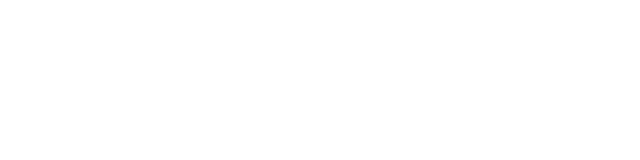
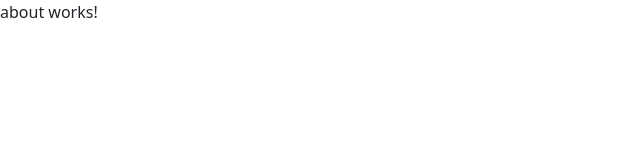
Before and after one commit to Joao-Barbas/Gofish-Web, an Angular app in the folder angular/: page /about-us in a window 1280 px wide. Before the commit this address led to /. Shown: the top 160 px of the page, without its empty margins (0-640 px from the left). Built offline with nearby package versions, Linux system fonts and the light colour scheme.

Commit message:
Componente para o about-us e as rotas configuradas.

```diff
--- /dev/null
+++ b/angular/src/app/about/about.component.css
@@ -0,0 +1,3 @@
+.pop {
+
+}
--- /dev/null
+++ b/angular/src/app/about/about.component.html
@@ -0,0 +1 @@
+<p>about works!</p>
--- a/angular/src/app/app.routes.ts
+++ b/angular/src/app/app.routes.ts
@@ -17,5 +17,9 @@
     path: 'map',
     loadComponent: () => import('./map/map.component').then(m => m.MapComponent),
     canActivate: [ authGuard ]
+  },
+  {
+    path: 'about-us',
+    loadComponent: () => import('./about/about.component').then(a => a.AboutComponent),
   }
 ];
```
Also changed, not shown: angular/src/app/about/about.component.ts (added, +13 -0 lines).
